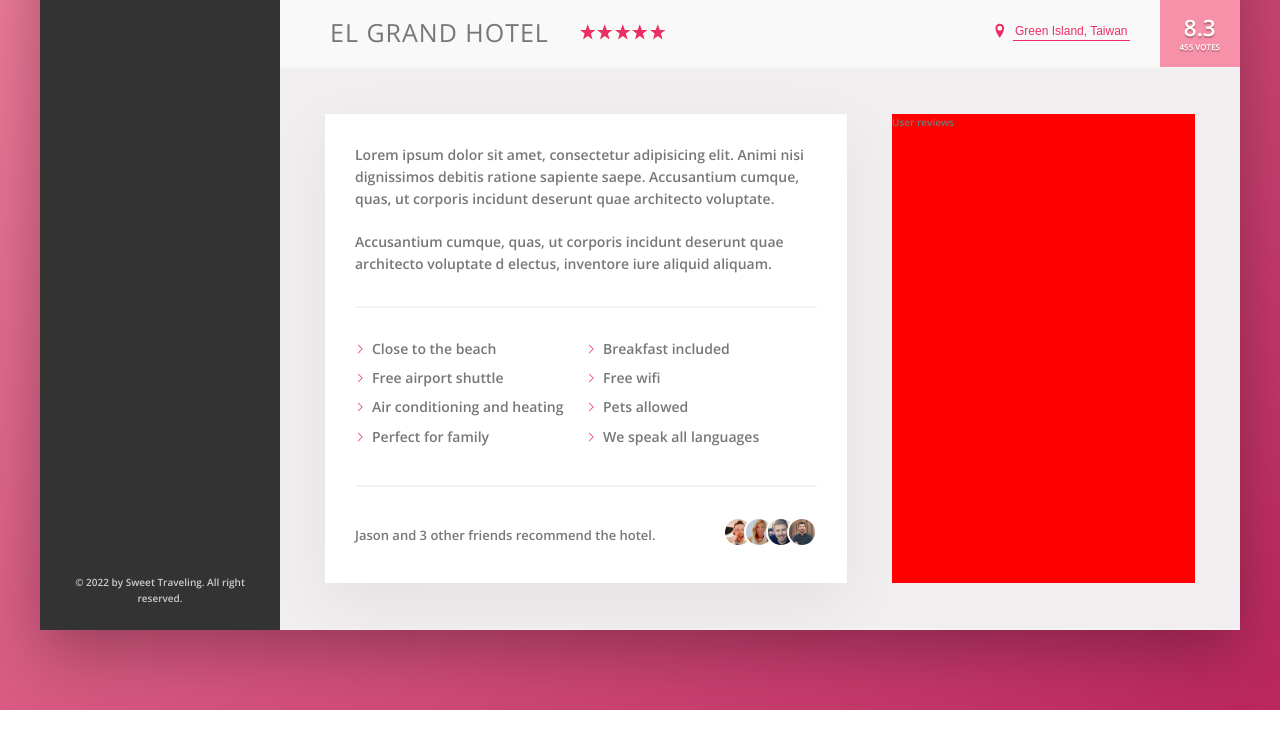
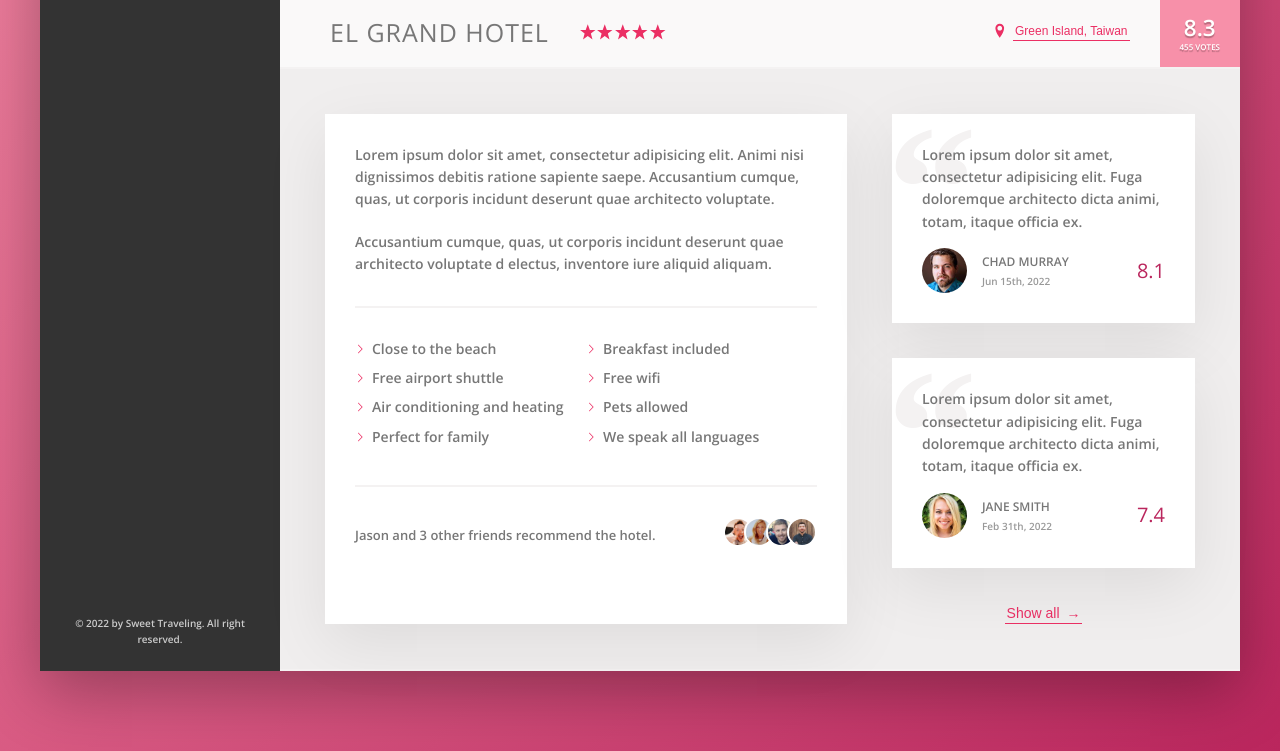
Before and after one commit to sswanyuu/Sweet-Traveling, a website: page index.html in a window 1280 px wide. Shown: the part 529-1280 px from the top of the page. Before the commit the page ends 1239 px from the top, so only its background shows below. Drawn offline with nearby package versions, Linux system fonts and the light colour scheme.

Commit message:
complete the user review

```diff
--- a/index.html
+++ b/index.html
@@ -99,6 +99,7 @@
 
             <main class="hotel-view">
                 <div class="gallery">
+                    <!-- use figure to contain img for adding caption for the photo -->
                     <figure class="gallery__item">
                         <img src="img/hotel-1.jpg" alt="Photo of hotel 1" class="gallery__photo">
                     </figure>
@@ -177,9 +178,37 @@
                             </div>
                         </div>
                     </div>
-                    <div class="user-reviews">
-                        User reviews
-                    </div>
+                    <figure class="user-reviews">
+                        <figure class="review">
+                            <blockquote class="review__text">Lorem ipsum dolor sit amet, consectetur adipisicing elit.
+                                Fuga doloremque architecto dicta animi, totam, itaque officia ex.
+                            </blockquote>
+                            <figcaption class="review__user">
+                                <img src="img/user-5.jpg" alt="user 1" class="review__user-photo">
+                                <div class="review__user-box">
+                                    <p class="review__user-name">Chad Murray</p>
+                                    <p class="review__user-date">Jun 15th, 2022</p>
+                                </div>
+                                <div class="review__rating">8.1</div>
+                            </figcaption>
+                        </figure>
+
+                        <figure class="review">
+                            <blockquote class="review__text">Lorem ipsum dolor sit amet, consectetur adipisicing elit.
+                                Fuga doloremque architecto dicta animi, totam, itaque officia ex.
+                            </blockquote>
+                            <figcaption class="review__user">
+                                <img src="img/user-6.jpg" alt="user 2" class="review__user-photo">
+                                <div class="review__user-box">
+                                    <p class="review__user-name">Jane Smith</p>
+                                    <p class="review__user-date">Feb 31th, 2022</p>
+                                </div>
+                                <div class="review__rating">7.4</div>
+                            </figcaption>
+                        </figure>
+                        <!-- -> &rarr; -->
+                        <button class="btn-inline">Show all <span>&rarr;</span></buttun>
+                    </figure>
                 </div>
             </main>
         </div>
--- a/sass/_base.scss
+++ b/sass/_base.scss
@@ -12,7 +12,7 @@
   --color-grey-dark-2: #777;
   --color-grey-dark-3: #999;
   --color-shadow-dark: 0 2rem 6rem rgba(0, 0, 0, 0.3);
-  --color-shadow-light: 0 2rem 6rem rgba(0, 0, 0, 0.06);
+  --color-shadow-light: 0 2rem 6rem rgba(0, 0, 0, 0.08);
   --line: 0.2rem solid var(--color-grey-light-2);
 }
 * {
--- a/sass/_component.scss
+++ b/sass/_component.scss
@@ -252,12 +252,18 @@
   background-color: transparent;
   cursor: pointer;
   transition: all 0.2s;
-
+  & span {
+    margin-left: 0.3rem;
+    transition: margin-left 0.2s;
+  }
   &:hover {
     color: var(--color-grey-dark-1);
-    font-size: larger;
+    span {
+      margin-left: 0.8rem;
+    }
   }
   &:focus {
+    font-size: larger;
     outline: none;
     //call the customized animation  by animation: name time time function
     animation: pulsate 1s infinite;
@@ -343,3 +349,61 @@
     margin-right: auto;
   }
 }
+///
+/// reviews
+.review {
+  background-color: #fff;
+  box-shadow: var(--color-shadow-light);
+  padding: 3rem;
+  margin-bottom: 3.5rem;
+  position: relative;
+  overflow: hidden;
+
+  &__text {
+    //to use z-index, position is needed
+    position: relative;
+    z-index: 2;
+    margin-bottom: 1.5rem;
+  }
+  &__user {
+    display: flex;
+    align-items: center;
+  }
+  &__user-photo {
+    height: 4.5rem;
+    width: 4.5rem;
+    border-radius: 50%;
+    margin-right: 1.5rem;
+  }
+  &__user-box {
+    margin-right: auto;
+  }
+  &__user-name {
+    font-size: 1.2rem;
+    font-weight: 600;
+    text-transform: uppercase;
+    margin-bottom: 0.2rem;
+  }
+  &__user-date {
+    color: var(--color-grey-dark-3);
+    font-size: 1rem;
+  }
+  &__rating {
+    font-weight: 200;
+    font-size: 2rem;
+    color: var(--color-primary-dark);
+  }
+  &::before {
+    //put the left double quotation mark before the review content
+    content: "\201C";
+    //remember to set relative to the parent element
+    position: absolute;
+    top: -1.5rem;
+    left: -0.5rem;
+    font-size: 18rem;
+    color: var(--color-grey-light-2);
+    font-family: serif;
+    line-height: 1;
+    z-index: 1;
+  }
+}
--- a/sass/_layout.scss
+++ b/sass/_layout.scss
@@ -30,13 +30,14 @@
   flex: 1;
 }
 .detail {
+  //.description & .review inherit the font-size
+  font-size: 1.4rem;
   display: flex;
   padding: 4.5rem;
   background-color: var(--color-grey-light-3);
   border-bottom: var(--line);
 }
 .description {
-  font-size: 1.4rem;
   background-color: #fff;
   box-shadow: var(--color-shadow-light);
   padding: 3rem;
@@ -45,5 +46,7 @@
 }
 .user-reviews {
   flex: 1;
-  background-color: red;
+  display: flex;
+  flex-direction: column;
+  align-items: center;
 }
```
Also changed, not shown: css/style.css.
